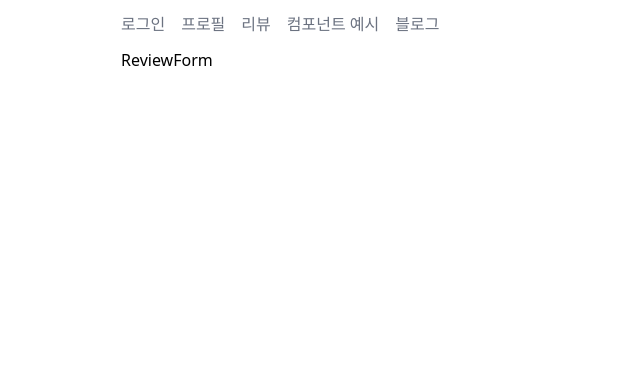
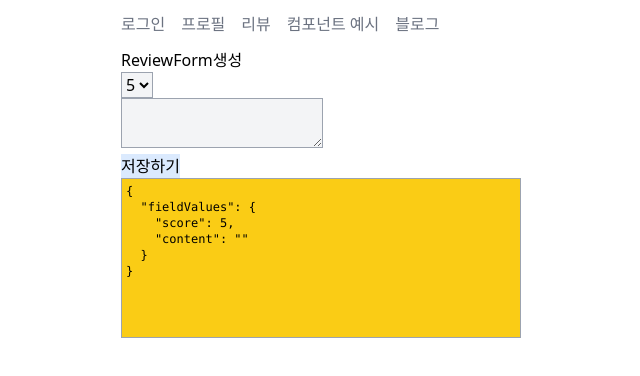
Before and after one commit to yoonakim1027/myproj-react, a React (Create React App) app: page /reviews/new in a window 1280 px wide. Shown: the top 376 px of the page, without its empty margins (319-959 px from the left). Built offline with nearby package versions, Linux system fonts and the light colour scheme.

Commit message:
detail 페이지까지 구현. detail페이지에서 이미지 출력

```diff
--- a/src/App.js
+++ b/src/App.js
@@ -4,6 +4,10 @@ import PostList from 'components/blog/PostList';
 import TopNav from 'components/TopNav';
 import Login from 'pages/accounts/Login';
 import Profile from 'pages/accounts/Profile';
+
+import PagePostDetail from 'pages/blog/PagePostDetail';
+import PagePostForm from 'pages/blog/PagePostForm';
+import PagePostList from 'pages/blog/PagePostList';
 import Components from 'pages/examples/Components';
 import ReviewForm from 'pages/reviews/ReviewForm';
 import ReviewList from 'pages/reviews/ReviewList';
@@ -22,9 +26,10 @@ function App() {
         <Route path="/reviews/" element={<ReviewList />} />
         <Route path="/examples/components/" element={<Components />} />
         <Route path="/reviews/new/" element={<ReviewForm />} />
-        <Route path="/blog/" element={<PostList />} />
-        <Route path="/blog/:postId" element={<PostDetail />} />
-        <Route path="/blog/:postId/edit/" element={<PostForm />} />
+        <Route path="/blog/" element={<PagePostList />} />
+        <Route path="/blog/:postId/" element={<PagePostDetail />} />
+        <Route path="/blog/:postId/edit/" element={<PagePostForm />} />
+        <Route path="/blog/new/" element={<PagePostForm />} />
       </Routes>
     </div>
   );
--- a/src/components/Review.jsx
+++ b/src/components/Review.jsx
@@ -1,13 +1,13 @@
 import Rating from './Rating';
 
-// handleDelete : 인자 없는 함수 -> 삭제 버튼 클릭 시에 호출 !
 // review : 보여질 리뷰 객체
+// handleDelete : 인자없는 함수. 삭제 버튼 클릭 시에 호출을 합니다.
+
 function Review({ review, handleEdit, handleDelete }) {
   const { content, score } = review;
-  // TODO : handleEdit/handleDelete 호출에 대한 방어적 코드를 작성
-  // 조건부 렌더링 필요
-  // {handleEdif &&} ~
-  //
+
+  // TODO: handleEdit/handleDelete 호출에 대한 방어적 코드를 작성해주세요.
+
   return (
     <div className="bg-yellow-100 border border-yellow-400 my-1 p-1">
       <div>
@@ -18,8 +18,8 @@ function Review({ review, handleEdit, handleDelete }) {
           수정
         </span>
         <span
+          onClick={() => handleDelete()}
           className="hover:text-red-400 cursor-pointer"
-          onClick={() => handleDelete()}
         >
           삭제
         </span>
--- /dev/null
+++ b/src/components/ReviewForm.jsx
@@ -0,0 +1,56 @@
+// fieldValues : 현재의 필드값 내역
+// handleFieldChange : 각 필드 값이 변화 시에 호출
+// handleSubmit : 인자없는 함수. submit 시에 호출.
+
+function ReviewForm({ fieldValues, handleFieldChange, handleSubmit, loading }) {
+  const handleClickedSubmitButton = () => {
+    if (handleSubmit) {
+      handleSubmit();
+    } else {
+      console.warn('handleSubmit 속성값을 지정해주세요.');
+    }
+  };
+
+  return (
+    <div>
+      {loading && 'Loading ...'}
+      <div>
+        <select
+          name="score"
+          value={fieldValues.score}
+          onChange={handleFieldChange}
+          className="bg-gray-100 border border-gray-400"
+          disabled={loading}
+        >
+          <option>0</option>
+          <option>1</option>
+          <option>2</option>
+          <option>3</option>
+          <option>4</option>
+          <option>5</option>
+        </select>
+      </div>
+      <div>
+        <textarea
+          name="content"
+          value={fieldValues.content}
+          onChange={handleFieldChange}
+          className="bg-gray-100 border border-gray-400"
+          disabled={loading}
+        />
+      </div>
+      <div>
+        <button
+          className="bg-blue-100 cursor-pointer"
+          onClick={() => handleClickedSubmitButton()}
+          disabled={loading}
+        >
+          {loading && '로딩 아이콘'}
+          저장하기
+        </button>
+      </div>
+    </div>
+  );
+}
+
+export default ReviewForm;
--- a/src/components/blog/PostDetail.jsx
+++ b/src/components/blog/PostDetail.jsx
@@ -1,17 +1,35 @@
-import { useState } from 'react';
+import { useNavigate } from 'react-router-dom';
 
-function PostDetail({ post, onClick, handleEdit, handleDelete }) {
-  const { title, content } = post;
-
+function PostDetail({ post, handleEdit, handleDelete }) {
+  const { title } = post;
+  const { id: postId } = post;
+  const navigate = useNavigate();
   return (
-    <div
-      className="bg-white shadow-md rounded border border-gray-400 my-1 p-1"
-      style={{ backgroundColor: 'white' }}
-      onClick={onClick}
-    >
-      {title}
-      {content}
+    <div className="bg-white shadow-md rounded border border-gray-400 my-1 p-1">
+      <div>
+        <span
+          onClick={() => handleEdit()}
+          className="hover:text-blue-400 cursor-pointer mr-1"
+        >
+          수정
+        </span>
+        <span
+          onClick={() => handleDelete()}
+          className="hover:text-red-400 cursor-pointer mr-1"
+        >
+          삭제
+        </span>
+      </div>
+      <span
+        onClick={() => {
+          navigate(`/blog/${postId}/`);
+        }}
+        className="px-2 py-1 rounded hover:bg-blue-200 cursor-pointer"
+      >
+        {title}
+      </span>
     </div>
   );
 }
+
 export default PostDetail;
--- a/src/components/blog/PostList.jsx
+++ b/src/components/blog/PostList.jsx
@@ -1,4 +1,5 @@
 import { useState } from 'react';
+import { useNavigate } from 'react-router-dom';
 
 function PostList({ post, onClick, handleEdit, handleDelete }) {
   const [showMenu, setShowMenu] = useState(false);
@@ -6,6 +7,8 @@ function PostList({ post, onClick, handleEdit, handleDelete }) {
   // TODO : handleEdit/handleDelete 호출에 대한 방어적 코드를 작성
   // 조건부 렌더링 필요
   // {handleEdif &&} ~
+
+  const navigate = useNavigate();
 
   const handleClickedEditButton = () => {
     if (handleEdit) {
@@ -47,7 +50,15 @@ function PostList({ post, onClick, handleEdit, handleDelete }) {
           </span>
         </div>
       )}
-      {title}
+
+      <span
+        onClick={() => {
+          navigate(`/blog/${post.id}/`);
+        }}
+        className="px-2 py-1 rounded hover:bg-blue-200 cursor-pointer"
+      >
+        {title}
+      </span>
     </div>
   );
 }
--- /dev/null
+++ b/src/hooks/useFieldValues.js
@@ -0,0 +1,29 @@
+import { useCallback, useState } from 'react';
+
+function useFieldValues(initialValues) {
+  const [fieldValues, setFieldValues] = useState(initialValues);
+
+  // 함수 객체를 생성할 때, 의존성이 걸린 값이 변경시에만 함수를 재생성
+  const handleFieldChange = useCallback((e) => {
+    const { name, value } = e.target;
+    setFieldValues((prevFieldValues) => {
+      return {
+        ...prevFieldValues,
+        [name]: value,
+      };
+    });
+  }, []);
+
+  const clearFieldValues = useCallback(() => {
+    setFieldValues(initialValues);
+  }, []);
+
+  return {
+    fieldValues,
+    handleFieldChange,
+    clearFieldValues,
+    setFieldValues,
+  };
+}
+
+export default useFieldValues;
--- a/src/pages/blog/PagePostDetail.jsx
+++ b/src/pages/blog/PagePostDetail.jsx
@@ -1,2 +1,67 @@
-function PagePostDetail() {}
+import Axios from 'axios';
+import PostDetail from 'components/blog/PostDetail';
+import DebugStates from 'components/DebugStates';
+import { useEffect, useState } from 'react';
+import { useParams, useNavigate } from 'react-router-dom';
+
+function PagePostDetail() {
+  const [loading, setLoading] = useState(false);
+  const [error, setError] = useState(null);
+  const [postList, setPostList] = useState([]);
+  const [viewPost, setViewPost] = useState([]);
+
+  const navigate = useNavigate();
+  const { postId } = useParams();
+
+  useEffect(() => {
+    refetch();
+  }, []);
+
+  const refetch = () => {
+    setLoading(true);
+    setError(null);
+
+    const url = `http://localhost:8000/blog/api/posts/${postId}`;
+    // Promise 객체
+    Axios.get(url)
+      .then(({ data }) => {
+        setViewPost(data);
+      })
+      .catch((error) => {
+        console.error(error);
+        setError(error);
+      })
+      .finally(() => {
+        setLoading(false);
+      });
+  };
+
+  return (
+    <div>
+      <h2>Post detail</h2>
+
+      {loading && <div>Loading ...</div>}
+      {error && <div>통신 중에 오류가 발생했습니다.</div>}
+
+      <div>
+        <div className="block bg-pink-200 text-center py-2 mb-2">
+          {viewPost.title}
+        </div>
+        <img src="https://placeimg.com/640/480/animals" alt="" />
+        <div className="block bg-yellow-100 px-2 py-1">{viewPost.content}</div>
+      </div>
+
+      <hr />
+      <br></br>
+      <button
+        onClick={() => navigate(`/blog/`)}
+        className=" bg-blue-400 hover:bg-red-400 mr-1"
+      >
+        뒤로가기
+      </button>
+      <DebugStates loading={loading} error={error} postList={viewPost} />
+    </div>
+  );
+}
+
 export default PagePostDetail;
--- a/src/pages/blog/PagePostList.jsx
+++ b/src/pages/blog/PagePostList.jsx
@@ -5,6 +5,7 @@ import { useEffect, useState } from 'react';
 import { useNavigate } from 'react-router-dom';
 import PostForm from 'components/blog/PostForm';
 import PagePostDetail from './PagePostDetail';
+import PostDetail from 'components/blog/PostDetail';
 
 function PagePostList() {
   const [loading, setLoading] = useState(false);
@@ -62,6 +63,12 @@ function PagePostList() {
       });
   };
 
+  //수정
+  const editPost = (editingPost) => {
+    navigate(`/blog/${editingPost.id}/edit/`);
+  };
+
+  //디테일
   const detailPost = (detailingPost) => {
     const { id: detailingPostId } = detailingPost;
     const url = `http://localhost:8000/blog/api/posts/${detailingPostId}/`;
@@ -115,9 +122,8 @@ function PagePostList() {
               className="shadow appearance-none border rounded w-full py-2 px-3 text-gray-700 leading-tight focus:outline-none focus:shadow-outline"
               key={post.id}
               post={post}
-              handleEdit={() => navigate(`/blog/${post.id}/edit/`)}
+              handleEdit={() => editPost(post)}
               handleDelete={() => deletePost(post)}
-              onClick={() => navigate(`/blog/${post.id}/detail/`)}
             />
           ))}
         </div>
--- a/src/pages/reviews/ReviewForm.jsx
+++ b/src/pages/reviews/ReviewForm.jsx
@@ -1,8 +1,81 @@
-function ReviewForm() {
+import { useNavigate, useParams } from 'react-router-dom';
+import Axios from 'axios';
+import DebugStates from 'components/DebugStates';
+import ReviewForm from 'components/ReviewForm';
+import useFieldValues from 'hooks/useFieldValues';
+import { useEffect, useState } from 'react/cjs/react.development';
+
+function PageReviewForm() {
+  // 상탯값 정의. 훅 호출
+  const [loading, setLoading] = useState(false);
+  const [error, setError] = useState(null);
+
+  const navigate = useNavigate();
+  const { reviewId } = useParams();
+  const { fieldValues, handleFieldChange, clearFieldValues, setFieldValues } =
+    useFieldValues({
+      score: 5,
+      content: '',
+    });
+
+  useEffect(() => {
+    const fetchReview = async () => {
+      setLoading(true);
+      setError(null);
+
+      const url = `http://localhost:8000/shop/api/reviews/${reviewId}/`;
+      try {
+        const response = await Axios.get(url);
+        setFieldValues(response.data);
+      } catch (e) {
+        setError(e);
+      }
+      setLoading(false);
+    };
+    if (reviewId) fetchReview();
+    else clearFieldValues();
+  }, [reviewId]);
+
+  // 다양한 함수를 정의
+  const saveReview = async () => {
+    setLoading(true);
+    setError(null);
+
+    const url = !reviewId
+      ? 'http://localhost:8000/shop/api/reviews/'
+      : `http://localhost:8000/shop/api/reviews/${reviewId}/`;
+
+    try {
+      if (!reviewId) {
+        await Axios.post(url, fieldValues);
+      } else {
+        await Axios.put(url, fieldValues);
+      }
+      navigate('/reviews/');
+    } catch (e) {
+      setError(e);
+      console.error(e);
+    }
+
+    setLoading(false);
+  };
+
+  // 표현 by jsx
   return (
     <div>
-      <h2> ReviewForm</h2>
+      <h2>
+        ReviewForm
+        {reviewId ? '수정' : '생성'}
+      </h2>
+      <ReviewForm
+        fieldValues={fieldValues}
+        handleFieldChange={handleFieldChange}
+        handleSubmit={saveReview}
+        loading={loading}
+      />
+      <DebugStates reviewId={reviewId} fieldValues={fieldValues} />
     </div>
   );
 }
-export default ReviewForm;
+
+export default PageReviewForm;
--- a/tailwind.config.js
+++ b/tailwind.config.js
@@ -2,6 +2,13 @@ module.exports = {
   content: ['./src/**/*.{js,jsx,ts,tsx}'],
   theme: {
     extend: {},
+    screens: {
+      sm: '640px',
+      md: '768px',
+      lg: '1024px',
+      xl: '1280px',
+      '2xl': '1536px',
+    },
   },
   plugins: [],
 };
```
Also changed, not shown: src/pages/reviews/ReviewList.jsx (+14 -28 lines).
